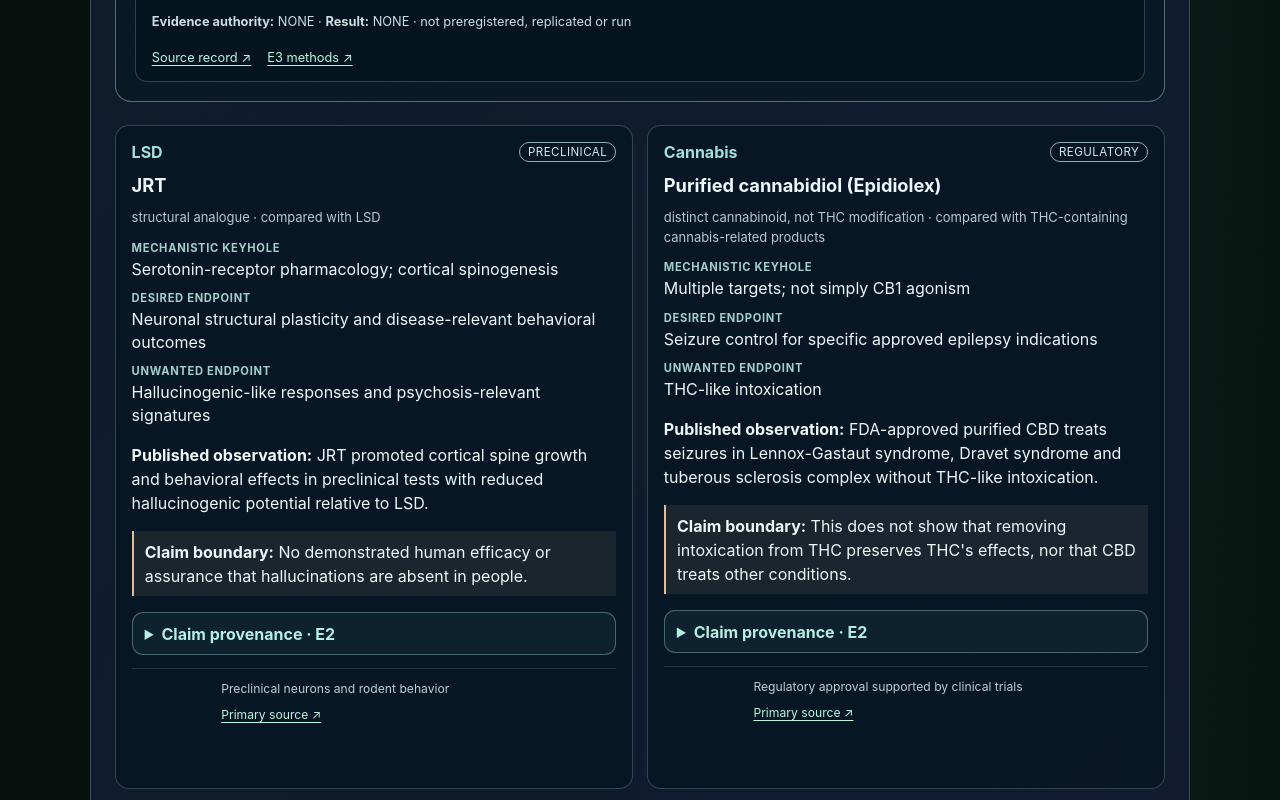
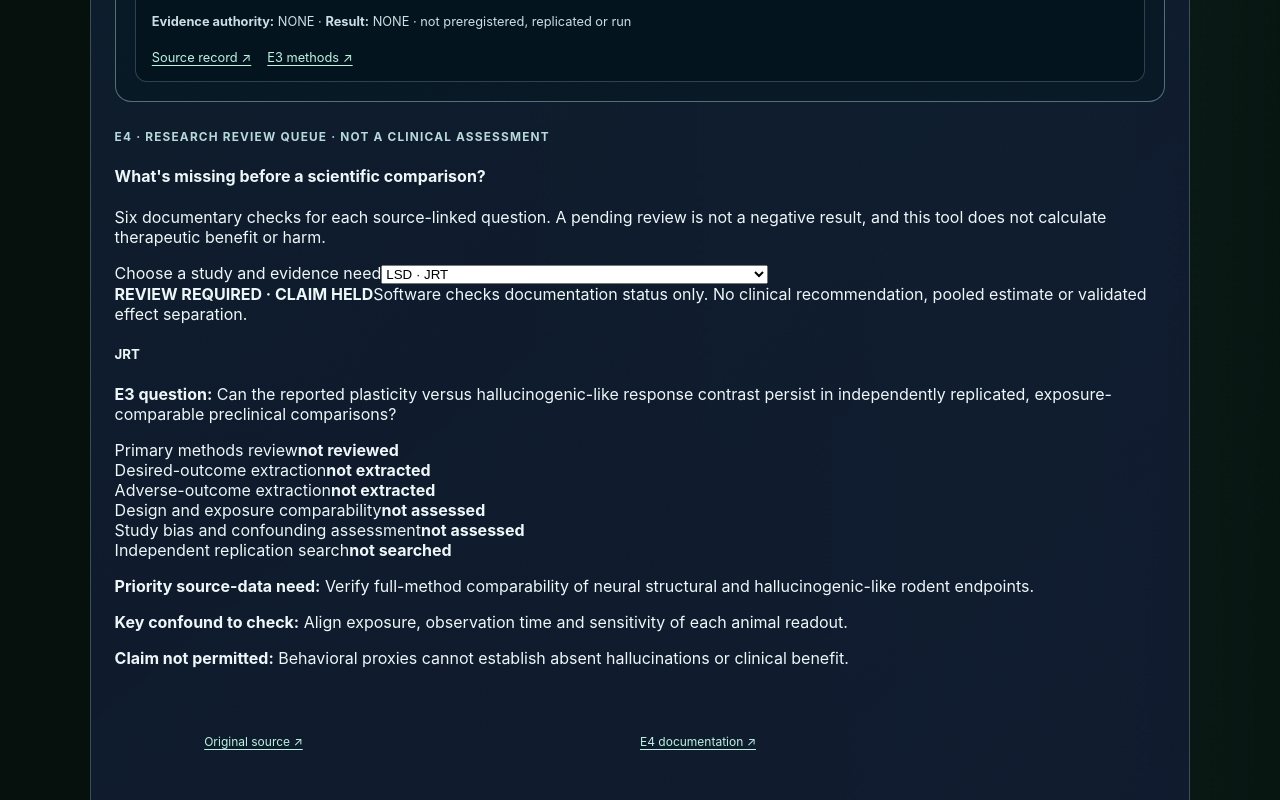
Before and after one commit to MichaelWave369/NestedBubbleGear, a React (Vite) app: page / in a window 1280 px wide. Shown: the part 5100-5900 px from the top of the page. Built offline with nearby package versions, Linux system fonts and the light colour scheme.

Commit message:
feat(es01-e4): integrate src/ES01Explorer.jsx

```diff
--- a/src/ES01Explorer.jsx
+++ b/src/ES01Explorer.jsx
@@ -3,6 +3,7 @@ import registry from './es01Evidence.json'
 import claimAudit from './es01ClaimAudit.json'
 import ES01Comparator from './ES01Comparator.jsx'
 import ES01HypothesisLab from './ES01HypothesisLab.jsx'
+import ES01ReadinessPanel from './ES01ReadinessPanel.jsx'
 import './es01Explorer.css'
 
 const ALL = 'All families'
@@ -40,6 +41,7 @@ export default function ES01Explorer() {
     <p className="es01-count" aria-live="polite">Showing {records.length} of {registry.records.length} records</p>
     <ES01Comparator />
     <ES01HypothesisLab />
+    <ES01ReadinessPanel />
     <div className="es01-cards">
       {records.map(r => <article className="es01-card" key={r.id}>
         <div className="es01-card-head"><span className="es01-family">{r.family}</span><span className="es01-tier">{r.evidenceTier.replaceAll('-', ' ')}</span></div>
```
